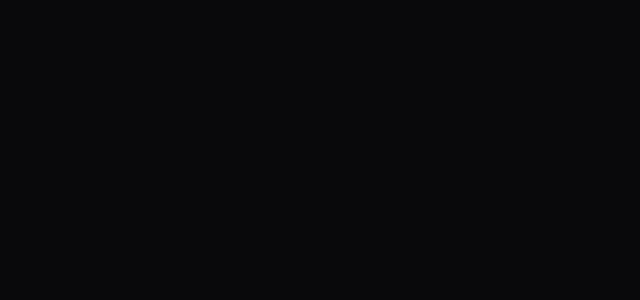
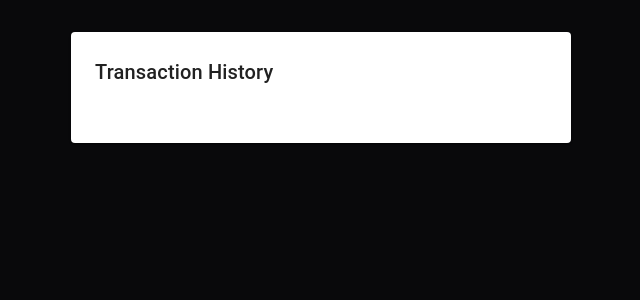
Before and after one commit to altf4-games/CryptoFlow, a React (Vite) app in the folder payments-dapp/: page /history in a window 1280 px wide. Before the commit this address had no page. Shown: the top 300 px of the page, without its empty margins (319-959 px from the left). Built offline with nearby package versions, Linux system fonts and the light colour scheme; what thirdweb would draw is missing.

Commit message:
Transaction History

```diff
--- a/payments-dapp/src/App.tsx
+++ b/payments-dapp/src/App.tsx
@@ -1,6 +1,7 @@
 import * as React from 'react';
 import { BrowserRouter as Router, Route, Routes } from 'react-router-dom';
 import Home from "./pages/Home";
+import TransactionHistory from "./components/TransactionHistory";
 import { createThirdwebClient, getContract, resolveMethod } from "thirdweb";
 import { defineChain } from "thirdweb/chains";
 import { ThirdwebProvider } from "thirdweb/react";
@@ -22,6 +23,7 @@
         <Router>
           <Routes>
             <Route path="/" element={<Home />} />
+            <Route path="/history" element={< TransactionHistory/>} />
           </Routes>
           </Router>
       </ThirdwebProvider>
--- a/payments-dapp/src/components/PaymentCard.jsx
+++ b/payments-dapp/src/components/PaymentCard.jsx
@@ -8,6 +8,7 @@
     const { mutate: sendTransaction, isLoading, isError } = useSendTransaction();
 
     const handleClick = async () => {
+        try {
             const transaction = await prepareContractCall({
                 contract,
                 method: resolveMethod("pay"),
@@ -15,6 +16,23 @@
                 value: BigInt(toWei(amount, "ether").toString()),
             });
             const transactionHash = await sendTransaction(transaction);
+
+            const transactionDetails = {
+                recipient,
+                amount,
+                message,
+                transactionHash,
+                date: new Date().toISOString(),
+            };
+
+            const existingTransactions = JSON.parse(localStorage.getItem('transactions')) || [];
+            existingTransactions.push(transactionDetails);
+            localStorage.setItem('transactions', JSON.stringify(existingTransactions));
+
+            console.log(transaction.blockExplorers.apiUrl);
+        } catch (error) {
+            console.error('Transaction failed', error);
+        }
     };
 
     const [recipient, setRecipient] = useState('');
@@ -26,7 +44,7 @@
     const handleMessageChange = (e) => setMessage(e.target.value);
 
     return (
-        <Card sx={{ maxWidth: 400, margin: 'auto', padding: 2}}>
+        <Card sx={{ maxWidth: 500, margin: 'auto', padding: 2}}>
             <CardContent>
                 <Typography variant="h6" gutterBottom>
                     Payment Details
--- /dev/null
+++ b/payments-dapp/src/components/TransactionHistory.jsx
@@ -0,0 +1,51 @@
+import React, { useEffect, useState } from 'react';
+import { Card, CardContent, Typography, List, ListItem, ListItemText } from '@mui/material';
+
+const TransactionHistory = () => {
+    const [transactions, setTransactions] = useState([]);
+
+    useEffect(() => {
+        const storedTransactions = JSON.parse(localStorage.getItem('transactions')) || [];
+        setTransactions(storedTransactions);
+    }, []);
+
+    return (
+        <Card sx={{ maxWidth: 500, margin: 'auto', padding: 1, marginTop: 4 }}>
+            <CardContent>
+                <Typography variant="h6" gutterBottom>
+                    Transaction History
+                </Typography>
+                <List>
+                    {transactions.map((transaction, index) => (
+                        <ListItem key={index} divider>
+                            <ListItemText
+                                primary={`To: ${transaction.recipient}`}
+                                secondary={
+                                    <>
+                                        <Typography component="span" variant="body2" color="textPrimary">
+                                            Amount: {transaction.amount} Eth
+                                        </Typography>
+                                        <br />
+                                        <Typography component="span" variant="body2" color="textPrimary">
+                                            Message: {transaction.message}
+                                        </Typography>
+                                        <br />
+                                        <Typography component="span" variant="body2" color="textSecondary">
+                                            Date: {new Date(transaction.date).toLocaleString()}
+                                        </Typography>
+                                        <br />
+                                        <Typography component="span" variant="body2" color="textSecondary">
+                                            Txn Hash: {transaction.transactionHash}
+                                        </Typography>
+                                    </>
+                                }
+                            />
+                        </ListItem>
+                    ))}
+                </List>
+            </CardContent>
+        </Card>
+    );
+};
+
+export default TransactionHistory;
```
Lines whose indentation alone changed are shown as unchanged.
